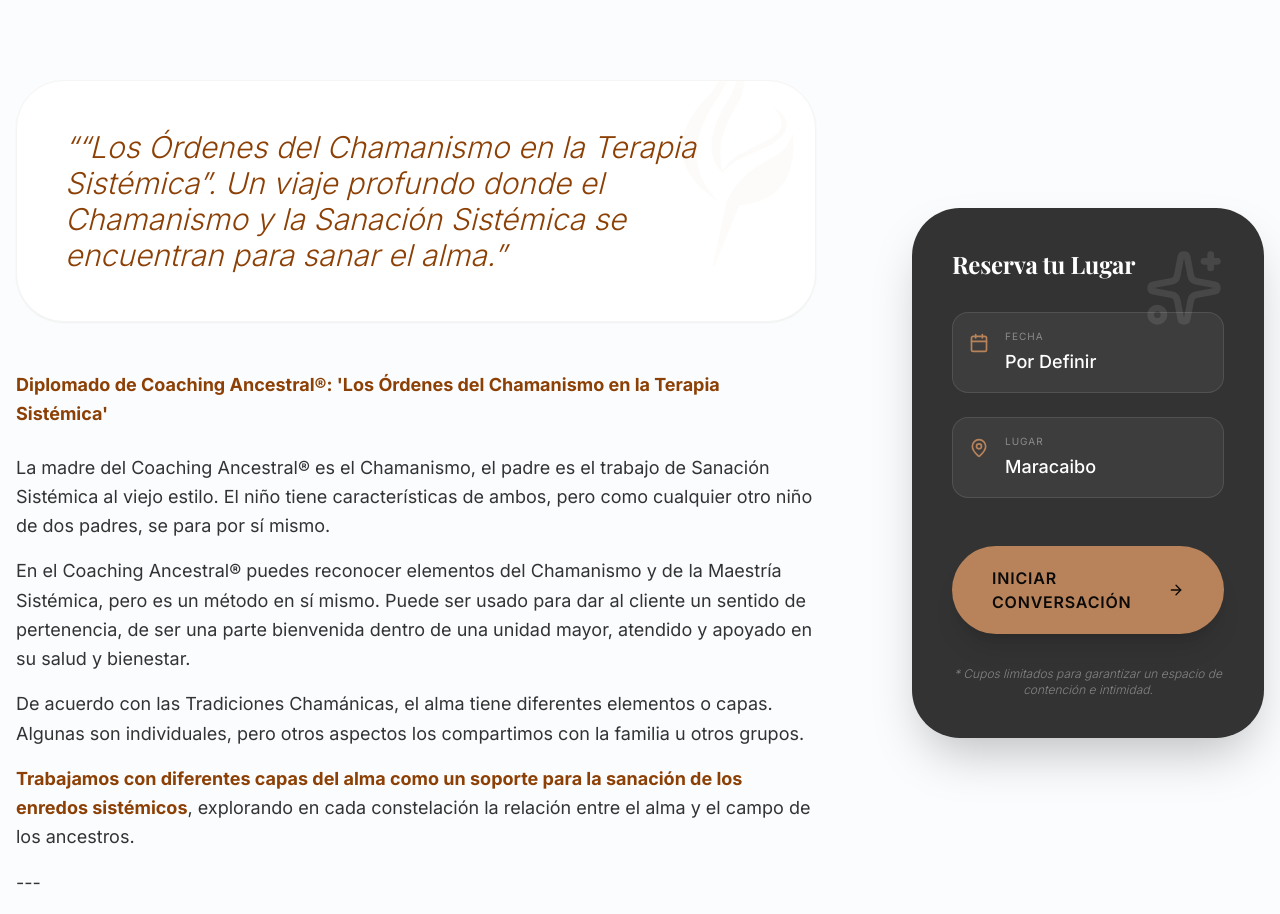
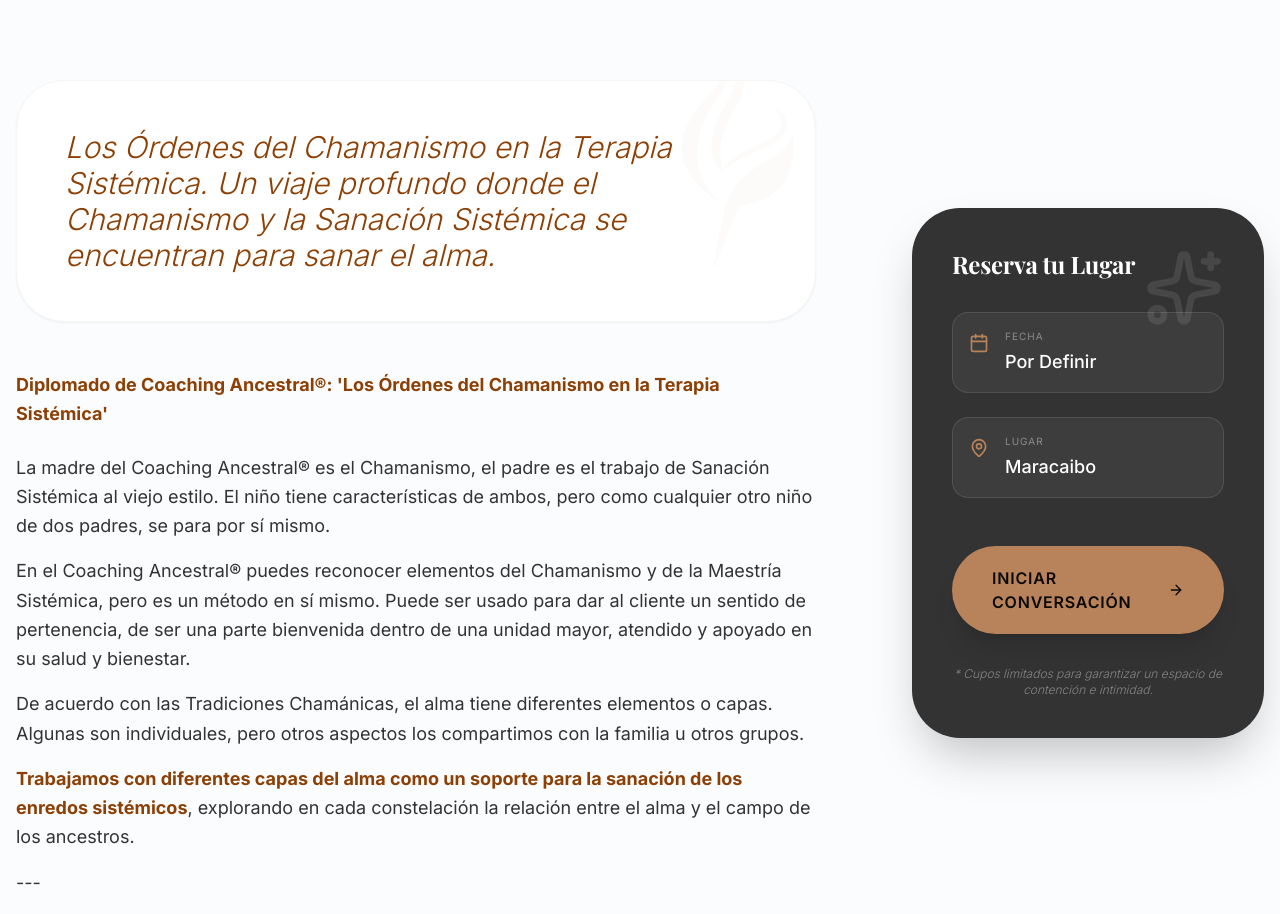
Before and after one commit to yelitzerangeloficialweb-max/yelitze-rangel-web, a Next.js app: page /eventos/diplomado-coaching-ancestral in a window 1280 px wide. Shown: the part 800-1714 px from the top of the page. Built offline with nearby package versions, Linux system fonts and the light colour scheme; no server answers; a web font is replaced by a local one.

Commit message:
Remove redundant and unwanted quotation marks from event attention section

```diff
--- a/app/(website)/(routes)/eventos/[slug]/page.tsx
+++ b/app/(website)/(routes)/eventos/[slug]/page.tsx
@@ -201,7 +201,7 @@ export default function EventPage({ params }: { params: Promise<{ slug: string }
                                         <Image src="/assets/images/watermark-logo.png" alt="" fill className="object-contain" />
                                     </div>
                                     <p className="text-2xl md:text-3xl text-[var(--color-primary)] font-light leading-relaxed italic relative z-10">
-                                        “{event.aida.attention}”
+                                        {event.aida.attention}
                                     </p>
                                 </div>
                             </FadeIn>
--- a/lib/events.ts
+++ b/lib/events.ts
@@ -81,7 +81,7 @@ export const EVENTS_DATA: EventData[] = [
         location: "Maracaibo",
         image: "/images/home_redesign/diplomado-coaching.jpg",
         aida: {
-            attention: "“Los Órdenes del Chamanismo en la Terapia Sistémica”. Un viaje profundo donde el Chamanismo y la Sanación Sistémica se encuentran para sanar el alma.",
+            attention: "Los Órdenes del Chamanismo en la Terapia Sistémica. Un viaje profundo donde el Chamanismo y la Sanación Sistémica se encuentran para sanar el alma.",
             interest: "Una formación intensiva de 3 módulos para terapeutas, psicólogos y buscadores que desean integrar herramientas chamánicas y sistémicas en sus procesos de sanación propios y con clientes.",
             desire: "Aprende a trabajar con las capas del alma, rituales de paso, el campo de los ancestros y representaciones arquetípicas. Certifícate en Reconexión Sistémica® y lleva tu práctica terapéutica a un nuevo nivel de profundidad.",
             action: "Iniciar conversación"
```
